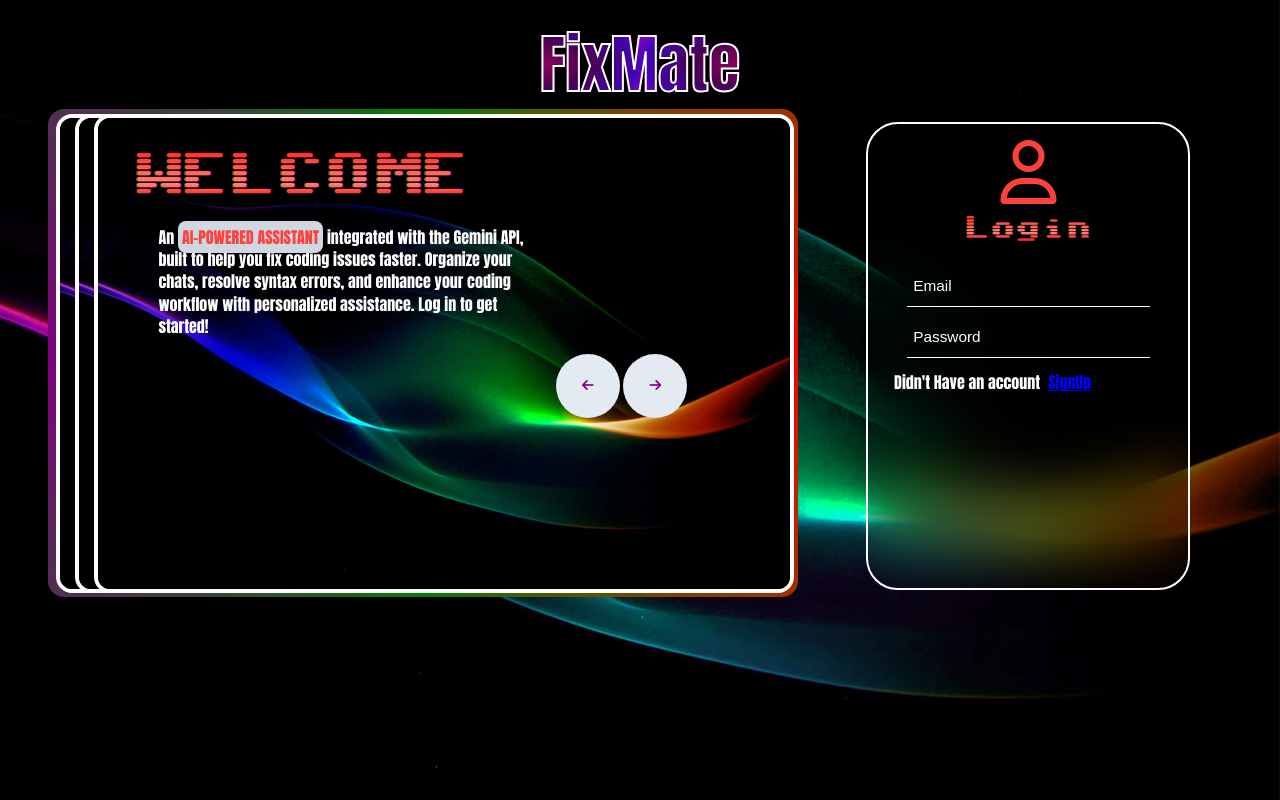
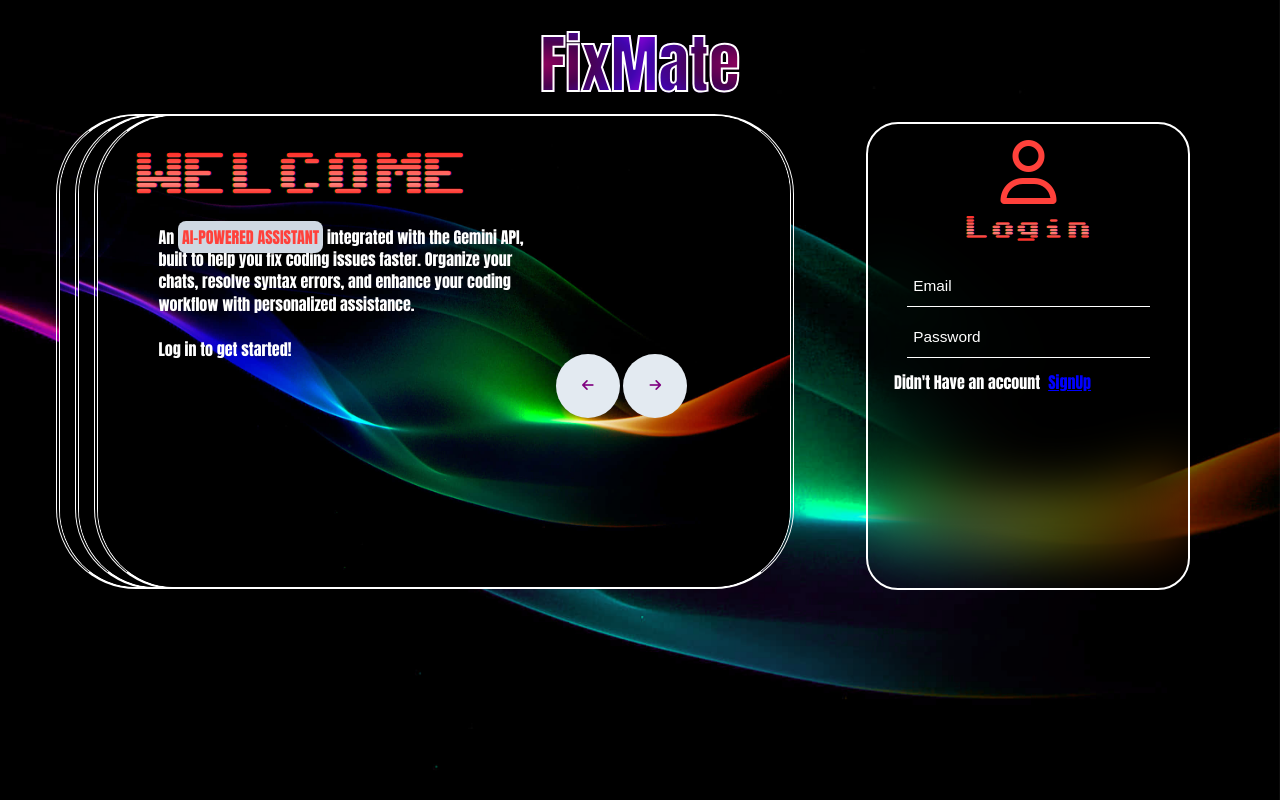
Before and after one commit to SharizHussain/FixMate-AI, a React (Vite) app: page /authentication in a window 1280 px wide. Built offline with nearby package versions, Linux system fonts and the light colour scheme.

Commit message:
Auth page updated

```diff
--- a/src/components/Login_Signup.css
+++ b/src/components/Login_Signup.css
@@ -85,11 +85,11 @@
     padding: 1.25rem;
     height: 35vw;
     width: 55.5vw;
-    overflow: hidden;
+    /* overflow: hidden; */
     margin-top: 8.5vw;
     margin-left: 3rem;
     border-radius: 1rem;
-    background: conic-gradient(green, red, green, purple, green);
+    /* background: conic-gradient(green, red, green, purple, green); */
 }
 
 .slide {
@@ -106,8 +106,12 @@
     position: absolute;
     height: 100%;
     width: 100%;
-    border: 4px solid white;
-    border-radius: 1rem;
+    border-right: 4px white;
+    border-left: 4px white;
+    border-top: 2px solid white;
+    border-bottom: 2px solid white;
+    border-style: double;
+    border-radius: 5rem;
 }
 
 .slide-title {
@@ -156,6 +160,7 @@
 .login-container {
     position: absolute;
     border: 2px solid white;
+    opacity: 0;
     backdrop-filter: blur(30px);
     display: flex;
     justify-content: center;
--- a/src/components/Login_Signup.jsx
+++ b/src/components/Login_Signup.jsx
@@ -1,77 +1,45 @@
-// import React, { useState } from 'react'
-// import bgImg from '../assets/img/dark-theme-background-8xlni5mkdutatc7r.jpg'
-// import './Login_Signup.css'
-
-// export default function Login_Signup() {
-
-//   const [auth, setauth] = useState("login")
-
-//   const Login = () => {
-//     return (
-//       <>
-//         <div className='absolute border backdrop-blur-3xl flex justify-center pt-5 rounded-2xl w-[25vw] h-[35vw] right-[9vw] top-[10vw]'>
-//             <i class="fa-regular fa-user text-[5vw] text-white"></i>
-//             <h1 className='absolute text-[2vw] text-white mt-[6vw]'>{auth === "login" ? "Login" : "SignUp"}</h1>
-//             <input type="text"  className='absolute mt-[10vw] w-[18vw]  h-[3vw] p-[0.5vw] rounded-2xl'  placeholder='Email'/>
-//             <input type="text"  className='absolute mt-[14vw] w-[18vw] h-[3vw] p-[0.5vw] rounded-2xl' placeholder='Password'/>
-
-//         <p className='absolute text-white mt-[18vw] left-[2vw]'>{auth === "login" ? "Didn't Have an account" : "Already Have an account"} <span className='ms-2 text-blue-500 underline cursor-pointer' onClick={()=>setauth(auth==="login"?"signup":"login")}>{auth==="login"?"SignUp":"Login"}</span> </p>
-//         </div>
-//         <div></div>
-//       </>
-//     )
-//   }
-
-//   const SignUp = () => {
-//     return (
-//       <>
-//         <div className=''>safsadfsdf</div>
-//       </>
-//     )
-//   }
-
-
-
-//   return (
-//     <>
-//       <div className='relative auth'>
-//         <img src={bgImg} alt="" className='bgImg absolute -z-10 h-[100vh] w-[100vw] object-cover' />
-//         <div className='absolute w-[100vw] flex justify-center text-center mt-5'>
-          // <div className='logo absolute text-7xl'>FixMate</div>
-//         </div>
-
-//         <div className='featured absolute p-5 h-[38vw] w-[58vw] overflow-hidden mt-[8.5vw] ms-12 rounded-2xl'>
-//           <div id='sl1' className='absolute left-2 top-[1%] h-[98%] w-[54vw] object-cover rounded-2xl'>
-//             <img src={bgImg} alt="" className='absolute h-[100%] w-[100%] rounded-2xl border-[4px]' />
-//             <h1 className=' text-5xl mt-[3vw] ml-[3vw] text-white uppercase'>Welcome </h1>
-//             <p className='text-white w-[30vw] mt-[2vw] ml-[5vw]'>Lorem ipsum dolor, sit amet consectetur adipisicing elit. Soluta, magni quidem quaerat fuga repellat voluptatibus. Culpa aspernatur fugiat quo nesciunt amet facere autem quas sed. Autem, velit odio? Impedit, nemo.</p>
-//           </div>
-//           <div id='sl2' className='absolute left-7 top-[1%] h-[98%] w-[54vw] object-cover rounded-2xl'>
-//             <img src={bgImg} alt="" className='absolute h-[100%] w-[100%] rounded-2xl border-[4px]' />
-//             <h1 className=' text-5xl mt-[3vw] ml-[3vw] text-white uppercase'>Welcome </h1>
-//             <p className='text-white w-[30vw] mt-[2vw] ml-[5vw]'>Lorem ipsum dolor, sit amet consectetur adipisicing elit. Soluta, magni quidem quaerat fuga repellat voluptatibus. Culpa aspernatur fugiat quo nesciunt amet facere autem quas sed. Autem, velit odio? Impedit, nemo.</p>
-//           </div>
-//           <div id='sl3' className='absolute left-12 top-[1%] h-[98%] w-[54vw] object-cover rounded-2xl'>
-//             <img src={bgImg} alt="" className='absolute h-[100%] w-[100%] rounded-2xl border-[4px]' />
-//             <h1 className=' text-5xl mt-[3vw] ml-[3vw] text-white uppercase'>Welcome </h1>
-//             <p className='text-white w-[30vw] mt-[2vw] ml-[5vw]'>An <span className='uppercase bg-gray-400 text-black px-1 rounded-md py-1'>AI-powered Assistant</span> integrated with the Gemini API, built to help you fix coding issues faster. Organize your chats, resolve syntax errors, and enhance your coding workflow with personalized assistance. Log in to get started!</p>
-//           </div>
-//           <button className='slideBtnLeft absolute bg-slate-200 w-[5vw] h-[5vw] ml-[65%] mt-[30%]'><i class="fa-solid fa-arrow-left text-purple-600"></i></button>
-//           <button className='slideBtnRight absolute bg-slate-200 w-[5vw] h-[5vw] ml-[74%] mt-[30%]'><i class="fa-solid fa-arrow-right text-purple-600"></i></button>
-//         </div>
-//             <Login />
-//       </div>
-//     </>
-//   )
-// }
-
-
 import React, { useEffect, useState } from 'react';
+import gsap from 'gsap'
+import { useGSAP } from '@gsap/react';
 import bgImg from '../assets/img/dark-theme-background-8xlni5mkdutatc7r.jpg';
 import './Login_Signup.css';
 
 export default function Login_Signup() {
+  gsap.registerPlugin(useGSAP);
+  const tl = gsap.timeline()
+
   const [auth, setauth] = useState("login");
+
+  useGSAP(() => {
+    gsap.from('.logo-container', {
+      y: -200,
+      duration: 1,
+    })
+
+    gsap.from('.slide,.slide-btn', {
+      x: -500,
+      duration: 3,
+      delay: 1,
+      ease: "elastic",
+      opacity: 0
+    });
+
+    tl.to('.login-container', {
+      delay: 0.8,
+      opacity: 1,
+    });
+
+    tl.to('.login-container', {
+      x: 300,
+      duration: 0.5,
+    })
+
+    tl.to('.login-container', {
+      x: 0,
+      duration: 1,
+      ease: "elastic.out"
+    })
+  });
 
   const Login = () => {
     return (
@@ -79,8 +47,8 @@
         <div className='login-container'>
           <i className="fa-regular fa-user user-icon"></i>
           <h1 className='auth-title'>{auth === "login" ? "Login" : "SignUp"}</h1>
-          <input type="text" className='auth-input' placeholder='Email'/>
-          <input type="text" className='auth-input password-input' placeholder='Password'/>
+          <input type="text" className='auth-input' placeholder='Email' />
+          <input type="text" className='auth-input password-input' placeholder='Password' />
           <p className='auth-switch-text'>
             {auth === "login" ? "Didn't Have an account" : "Already Have an account"}
             <span className='switch-link' onClick={() => setauth(auth === "login" ? "signup" : "login")}>
@@ -97,8 +65,8 @@
 
   useEffect(() => {
     const slideBtnRight = document.querySelector('.slideBtnRight')
-    const handleSlideChange =() =>{
-      setcurrentSlide(prev => prev+1);
+    const handleSlideChange = () => {
+      setcurrentSlide(prev => prev + 1);
       document.querySelector(`#sl${currentSlide}`).style.zIndex = 10;
     }
 
@@ -108,14 +76,14 @@
   return (
     <div className='authParent'>
       <div className='auth-container'>
-        <img src={bgImg} alt="" className='bg-img'/>
+        <img src={bgImg} alt="" className='bg-img' />
         <div className='logo-container'>
           <div className='logo'>FixMate</div>
         </div>
 
         <div className='featured'>
           <div id='sl1' className='slide'>
-            <img src={bgImg} alt="" className='slide-img'/>
+            <img src={bgImg} alt="" className='slide-img' />
             <h1 className='slide-title'>Work pending! Do Refresh </h1>
             <p className='slide-text'>
               Lorem ipsum dolor, sit amet consectetur adipisicing elit.
@@ -124,17 +92,17 @@
             </p>
           </div>
           <div id='sl2' className='slide'>
-            <img src={bgImg} alt="" className='slide-img'/>
+            <img src={bgImg} alt="" className='slide-img' />
             <h1 className='slide-title'>Welcome </h1>
             <p className='slide-text'>
               Lorem ipsum dolor, sit amet consectetur adipisicing elit.
             </p>
           </div>
           <div id='sl3' className='slide'>
-            <img src={bgImg} alt="" className='slide-img'/>
+            <img src={bgImg} alt="" className='slide-img' />
             <h1 className='slide-title'>Welcome </h1>
             <p className='slide-text'>
-              An <span className='ai-assistant'>AI-powered Assistant</span> integrated with the Gemini API, built to help you fix coding issues faster. Organize your chats, resolve syntax errors, and enhance your coding workflow with personalized assistance. <span>Log in to get started!</span>
+              An <span className='ai-assistant'>AI-powered Assistant</span> integrated with the Gemini API, built to help you fix coding issues faster. Organize your chats, resolve syntax errors, and enhance your coding workflow with personalized assistance. <br /><br /> <span>Log in to get started!</span>
             </p>
           </div>
           <button className='slide-btn slideBtnLeft'>
```
